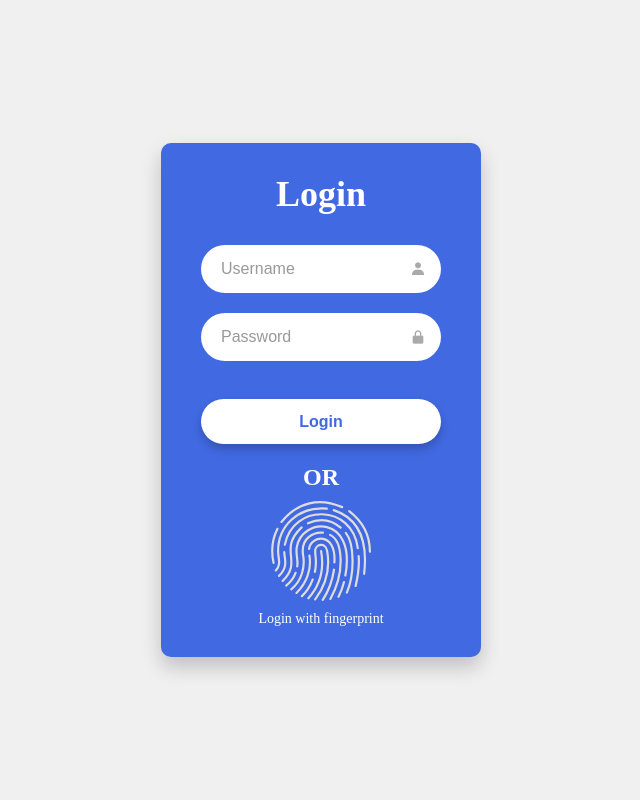
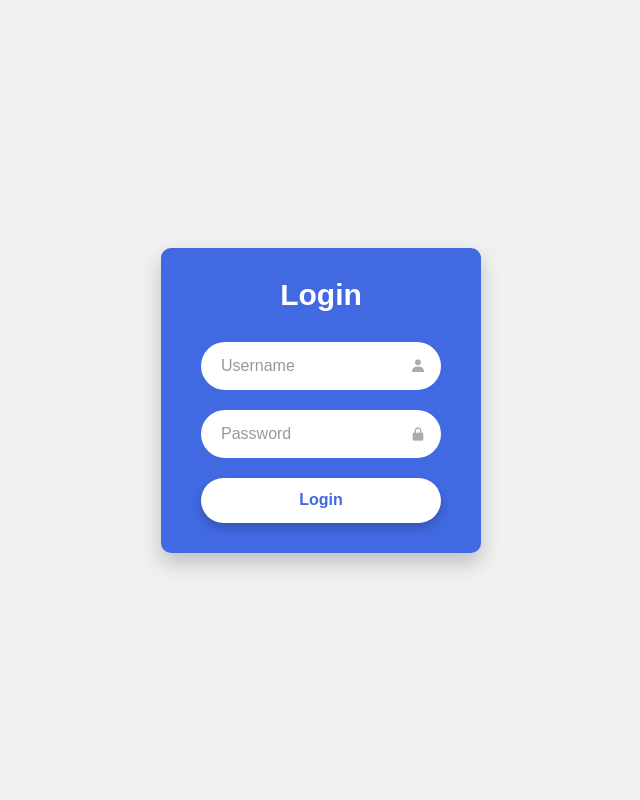
Before and after one commit to ashimmnp/ProjectEChallan, a Flask app: page / in a window 1280 px wide. Shown: the whole page, without its empty margins (319-959 px from the left). Run offline with Flask 3, Linux system fonts and the light colour scheme; parts of the project's set-up code (start-up, migrations or seed data) failed here and were passed over.

Commit message:
Bug issue

```diff
--- a/templates/index.html
+++ b/templates/index.html
@@ -1,29 +1,30 @@
-<!---
--Issue 1 done by Aadarsh Bikram Shah for first git push of the project.
--->
 <!DOCTYPE html>
 <html lang="en">
 <head>
     <meta charset="UTF-8">
     <meta name="viewport" content="width=device-width, initial-scale=1.0">
-    <title>login form</title>
+    <title>Login Form</title>
     <link href='https://unpkg.com/boxicons@2.1.4/css/boxicons.min.css' rel='stylesheet'>
 
     <style>
+        /* Reset styles */
         * {
             margin: 0;
             padding: 0;
             box-sizing: border-box;
         }
 
+        /* Body styles */
         body {
             display: flex;
             justify-content: center;
             align-items: center;
             min-height: 100vh;
             background-color: #f0f0f0; /* Light gray background */
+            font-family: Arial, sans-serif; /* Font family */
         }
 
+        /* Wrapper styles */
         .wrapper {
             width: 320px;
             background-color: #4169e1; /* Royal blue background */
@@ -33,12 +34,14 @@
             color: #fff; /* White text color */
         }
 
+        /* Heading styles */
         .wrapper h1 {
-            font-size: 36px;
+            font-size: 30px;
             text-align: center;
             margin-bottom: 30px;
         }
 
+        /* Input box styles */
         .input-box {
             position: relative;
             width: 100%;
@@ -68,7 +71,7 @@
             color: #aaa; /* Light icon color */
         }
 
-
+        /* Button styles */
         .btn {
             width: 100%;
             height: 45px;
@@ -88,61 +91,12 @@
             background: #e1e0e0; /* Light gray hover background */
         }
 
-        .center {
-            position: relative;
-            /* Change from absolute to relative */
-            display: flex;
-            flex-direction: column;
-            align-items: center;
-            margin-top: 20px; /* Add some space between the form and the touch ID section */
-        }
-
-        .center h1 {
-            font-size: 24px; /* Adjusted font size */
-            margin-bottom: 10px; /* Add some space below the heading */
-        }
-
-        .center .fingerprint,
-        .center .icon-success {
-            width: 100px; /* Adjusted width */
-            height: 100px; /* Adjusted height */
-            margin-bottom: 10px; /* Add some space between the elements */
-        }
-
-        .center .icon-success {
-            position: absolute;
-            top: 40px;
-        }
-
-        .center .icon-success circle {
-            transform-origin: 50% 50%;
-            transform: scale(0);
-            transition: transform 200ms cubic-bezier(0.18, 0.89, 0.32, 1.28);
-        }
-
-        .center .icon-success path {
-            opacity: 0;
-            transition: stroke-dashoffset 350ms 100ms ease;
-        }
-
-        .center.success .fingerprint {
-            transform: scale(0);
-        }
-
-        .center.success .icon-success circle {
-            transform: scale(1);
-        }
-
-        .center.success .icon-success path {
-            stroke-dashoffset: 0;
-            opacity: 1;
-            transition: opacity 0s, stroke-dashoffset 0.5s;
-        }
-
-        .scan,
-        .scan-success {
-            font-size: 14px; /* Adjusted font size */
-            color: #ffffff; /* Dark gray color */
+        /* Message styles */
+        .message {
+            margin-top: 20px;
+            text-align: center;
+            color: darkred; /* Dark red color */
+            font-size: 14px; /* Font size */
         }
     </style>
 
@@ -159,47 +113,16 @@
             <input type="password" name="password" placeholder="Password" required>
             <i class='bx bxs-lock-alt'></i>
         </div>
+        <!-- Flash message -->
         {% with message = get_flashed_messages() %}
-    {% if message %}
-        <div id="diagonal-message" class="diagonal-message">
-            <div class="container">
-                <div class="row justify-content-center">
-                    <p class="card-text" style="color:darkred">{{ message[0] }}</p>
+            {% if message %}
+                <div class="message">
+                    {{ message[0] }}
                 </div>
-            </div>
-        </div>
-    {% endif %}
-{% endwith %}
-    <br>
+            {% endif %}
+        {% endwith %}
+        <!-- Login button -->
         <button type="submit" class="btn">Login</button>
-
-        <div class="center">
-            <h1>OR</h1>
-            <svg class="fingerprint" xmlns="http://www.w3.org/2000/svg" viewBox="-1.5 -1.5 136.63 136.56" width="136.63"
-                 height="136.56">
-                <path class="original"
-                      d="M74.79 8.76C34.79 5.41 8.15 33.6 8.2 67.06c.02 9.4 4.71 18.2-3.08 26.3M95.66 6.84C64.75-6.62 35.16-.37 12.83 27.07m92.5-14.8c18.89 14.55 28.33 31.7 28.3 55.56M7.33 36.48C-.21 51.34-1.78 65.35 1.96 82.91m15.46-24.84c11.03-56.46 92.3-55.76 99.67 4.91M49 29.02c16.4-7.37 31.33-5.39 44.7 5.88m-9.5-23.96c34.23 11.28 46.91 41.4 41.55 86.97M19.31 114.08c5.28-4.5 10.26-10.33 12.77-17.5m-5.93 22.53c15.22-12.49 18.45-31.24 16.52-44.59-5.3-27.22 16.68-33.82 26.82-32.75m-60.06 59c13.42-12.83 7.13-24.08 7.23-32.41m-2.3 39.33C42.6 79.8 7.64 65.8 40.34 34.52m.44 93.96a60.94 60.94 0 0 0 14.6-22.67M33.32 124.1c13.22-12.7 20.85-31.39 17.7-50.9m18.23 60.37c7.88-12.08 13-25.79 15.32-41.2m.55-9.96c2.77-42.91-32.4-36.83-34.59-18.61m63.56 50.8c3.44-14.48 5.28-28.43 4.18-41.01m-27.51 55.7c3.05-6.22 6.01-13.64 7.48-20.15m3.93 14.49c11.26-26.47 9.82-68.08-1.45-81.57m-51.14 89.23c15.1-16.79 21.81-39.44 17.4-64.39m-8.1 66.06c21.14-28.19 18.43-54.84 16.26-66.68-2.17-11.83-16.63-9.3-16.27 1.18.37 10.48 2.53 14.1-.36 27.83m21.1 37.03c20.46-36.82 16.97-79.29-.42-87.57m20.9 55.5c15.34-83.72-60.42-79.88-66.48-38.07-1.34 12.78 2.22 14.56.76 25.71"
-                      fill="none" stroke-width="3" stroke="#ddd" stroke-linecap="round" stroke-miterlimit="3"/>
-                <linearGradient id="a" x1="49.4%" y1="-3.33%" x2="49.87%" y2="102.85%">
-                    <stop offset="0%" stop-color="#b279f7"/>
-                    <stop offset="90%" stop-color="#4b52db"/>
-                </linearGradient>
-                <path class="clone"
-                      d="M74.79 8.76C34.79 5.41 8.15 33.6 8.2 67.06c.02 9.4 4.71 18.2-3.08 26.3M95.66 6.84C64.75-6.62 35.16-.37 12.83 27.07m92.5-14.8c18.89 14.55 28.33 31.7 28.3 55.56M7.33 36.48C-.21 51.34-1.78 65.35 1.96 82.91m15.46-24.84c11.03-56.46 92.3-55.76 99.67 4.91M49 29.02c16.4-7.37 31.33-5.39 44.7 5.88m-9.5-23.96c34.23 11.28 46.91 41.4 41.55 86.97M19.31 114.08c5.28-4.5 10.26-10.33 12.77-17.5m-5.93 22.53c15.22-12.49 18.45-31.24 16.52-44.59-5.3-27.22 16.68-33.82 26.82-32.75m-60.06 59c13.42-12.83 7.13-24.08 7.23-32.41m-2.3 39.33C42.6 79.8 7.64 65.8 40.34 34.52m.44 93.96a60.94 60.94 0 0 0 14.6-22.67M33.32 124.1c13.22-12.7 20.85-31.39 17.7-50.9m18.23 60.37c7.88-12.08 13-25.79 15.32-41.2m.55-9.96c2.77-42.91-32.4-36.83-34.59-18.61m63.56 50.8c3.44-14.48 5.28-28.43 4.18-41.01m-27.51 55.7c3.05-6.22 6.01-13.64 7.48-20.15m3.93 14.49c11.26-26.47 9.82-68.08-1.45-81.57m-51.14 89.23c15.1-16.79 21.81-39.44 17.4-64.39m-8.1 66.06c21.14-28.19 18.43-54.84 16.26-66.68-2.17-11.83-16.63-9.3-16.27 1.18.37 10.48 2.53 14.1-.36 27.83m21.1 37.03c20.46-36.82 16.97-79.29-.42-87.57m20.9 55.5c15.34-83.72-60.42-79.88-66.48-38.07-1.34 12.78 2.22 14.56.76 25.71"
-                      fill="none" stroke-width="3" stroke="url(#a)" stroke-linecap="round" stroke-miterlimit="3"
-                      stroke-dasharray="178" stroke-dashoffset="178"/>
-            </svg>
-            <svg class="icon-success" viewBox="0 0 76 76">
-                <circle cx="38" cy="38" r="36" fill="#66bb6a"></circle>
-                <path fill="none" stroke="#FFFFFF" stroke-width="7" stroke-linecap="round" stroke-linejoin="round"
-                      stroke-dasharray="56" stroke-dashoffset="56" d="M17.7,40.9l10.9,10.9l28.7-28.7"></path>
-            </svg>
-
-            <div class="scan">Login with fingerprint</div>
-            <!-- <div class="scan-success">SUCCESS</div> -->
-
-        </div>
-
     </form>
 </div>
 </body>
```
